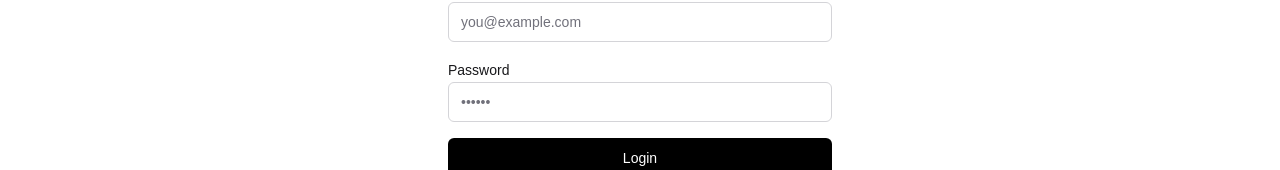
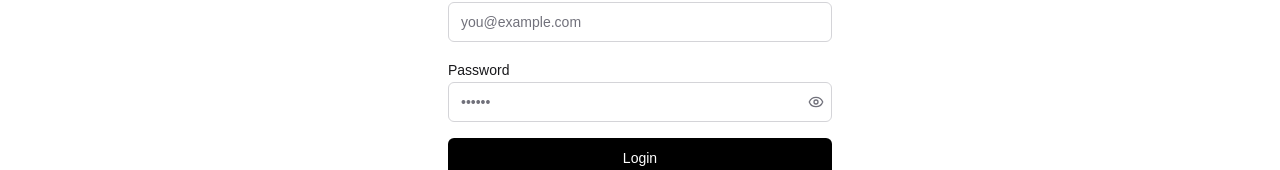
Before and after one commit to habib-sc/ai-cgms-frontend, a Next.js app: page /login in a window 1280 px wide. Shown: the part 383-553 px from the top of the page. Built offline with nearby package versions, Linux system fonts and the light colour scheme; no server answers.

Commit message:
password eye on of added

```diff
--- a/components/auth/auth-form.tsx
+++ b/components/auth/auth-form.tsx
@@ -1,11 +1,12 @@
 "use client";
-import { useEffect } from "react";
+import { useEffect, useState } from "react";
 import { useForm } from "react-hook-form";
 import { useRouter } from "next/navigation";
 import { Input } from "../../components/ui/input";
 import { Label } from "../../components/ui/label";
 import { Button } from "../../components/ui/button";
 import { useAuthStore } from "../../lib/stores/auth";
+import { Eye, EyeOff } from "lucide-react";
 
 export interface AuthFormProps {
   mode: "login" | "register";
@@ -17,6 +18,7 @@ type Values = { name?: string; email: string; password: string };
 export function AuthForm({ mode, className = "" }: AuthFormProps) {
   const router = useRouter();
   const { isAuthenticated, isLoading, error, login, register } = useAuthStore();
+  const [showPassword, setShowPassword] = useState(false);
   const {
     register: formRegister,
     handleSubmit,
@@ -83,12 +85,26 @@ export function AuthForm({ mode, className = "" }: AuthFormProps) {
 
       <div className="space-y-2">
         <Label htmlFor="password">Password</Label>
-        <Input
-          id="password"
-          type="password"
-          placeholder="••••••"
-          {...formRegister("password", { required: true, minLength: 6 })}
-        />
+        <div className="relative">
+          <Input
+            id="password"
+            type={showPassword ? "text" : "password"}
+            placeholder="••••••"
+            {...formRegister("password", { required: true, minLength: 6 })}
+          />
+          <button
+            type="button"
+            aria-label={showPassword ? "Hide password" : "Show password"}
+            className="absolute right-2 top-1/2 -translate-y-1/2 text-zinc-500 hover:text-zinc-700 dark:text-zinc-400 dark:hover:text-zinc-200"
+            onClick={() => setShowPassword((v) => !v)}
+          >
+            {showPassword ? (
+              <EyeOff className="h-4 w-4" />
+            ) : (
+              <Eye className="h-4 w-4" />
+            )}
+          </button>
+        </div>
         {errors.password && (
           <span className="text-xs text-red-600">Min 6 characters</span>
         )}
```
Also changed, not shown: app/(auth)/login/page.tsx (line endings or trailing spaces).
